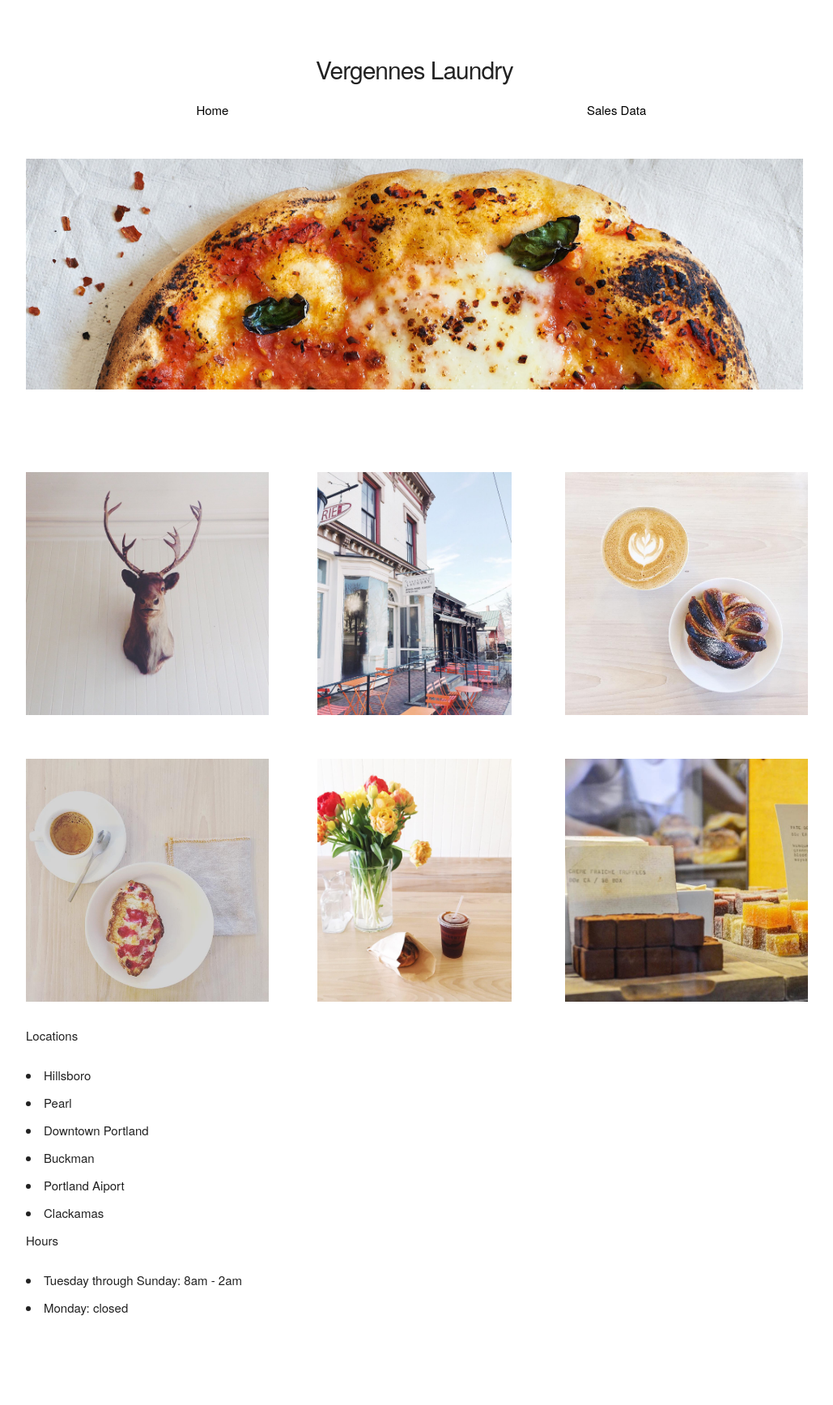
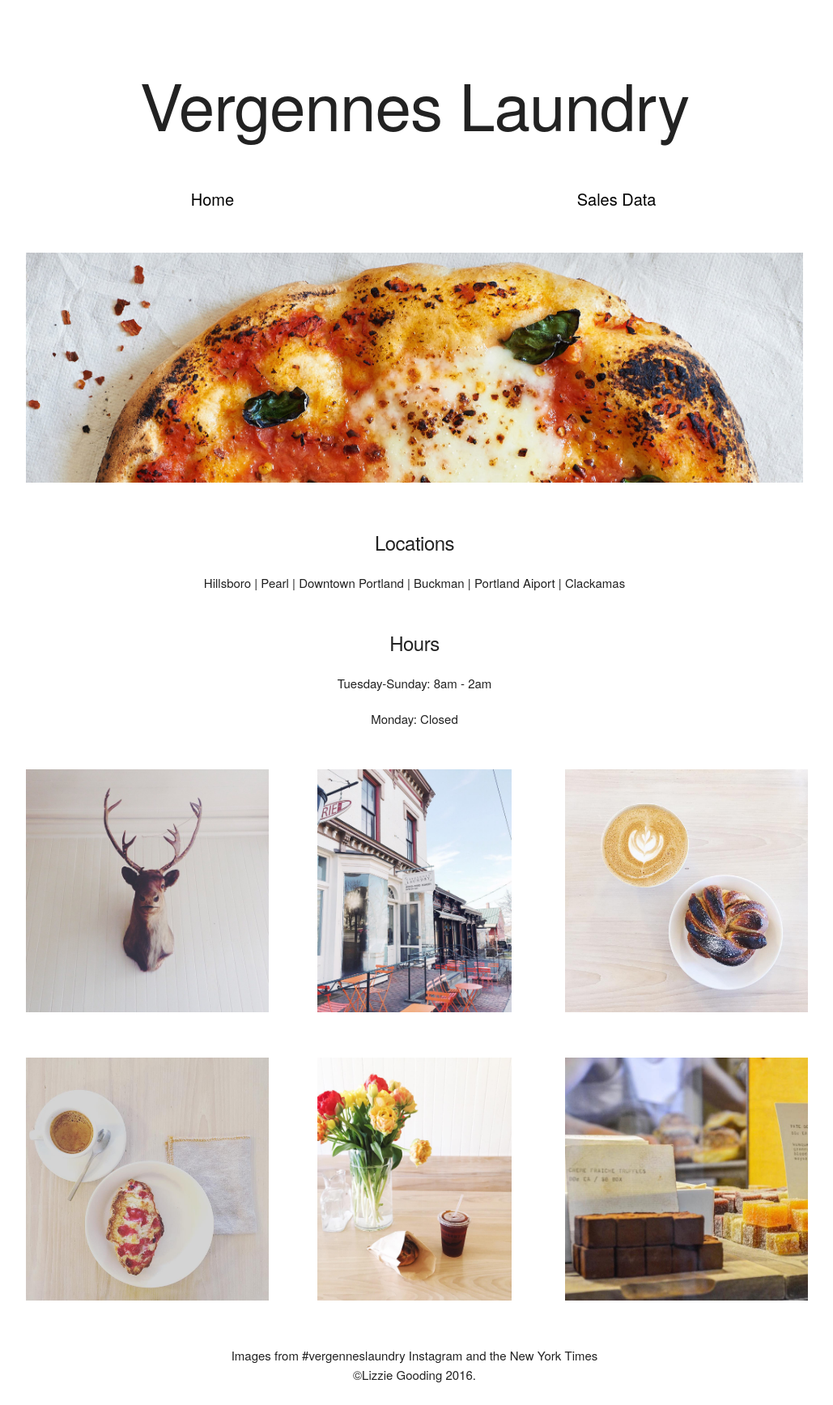
Before and after one commit to lizziegooding/Code-Fellows, a plain HTML site: page w2/pizza/index.html in a window 1280 px wide. Shown: the whole page at 81% size, without its empty margins (128-1157 px from the left). Before the commit the page ends 1652 px from the top, so only its background shows below. Drawn offline with Linux system fonts and the light colour scheme.

Commit message:
Finished home page

```diff
--- a/w2/pizza/compute.js
+++ b/w2/pizza/compute.js
@@ -252,8 +252,8 @@
 console.log(hours);
 
 //Create function that adds objects to dPizza and dDeliveries based on user input
-// var button = getID('button');
-// button.addEventListener('click',writeInput);
+var button = getID('button');
+button.addEventListener('click',writeInput);
 
 function writeInput(event){
   event.preventDefault(); // ould have to add form for this to work
@@ -448,5 +448,5 @@
   }
 }
 //Call functions and a write to DOM
-// postData(pizza3001);
-// postSummary(pizza3001);
+postData(pizza3001);
+postSummary(pizza3001);
--- a/w2/pizza/index.html
+++ b/w2/pizza/index.html
@@ -3,62 +3,42 @@
 <head>
 <title>Vergennes Laundry</title>
   <link type="text/css" rel="stylesheet" href="stylesheet.css"/>
+  <!-- Skeleton links to Google web font Raleway automatically -->
   <link type="text/css" rel="stylesheet" href="css/skeleton.css"/>
   <link type="text/css" rel="stylesheet" href="css/normalize.css"/>
-
-  <!-- <link href='https://fonts.googleapis.com/css?family=Poiret+One' rel='stylesheet' type='text/css'> -->
 </head>
 <body>
   <div class="container">
-    <br>
-    <br>
-  <div class="row"><h1>Vergennes Laundry</h1></div>
+
+  <h1 id="head">Vergennes Laundry</h1>
+
   <div class="row">
     <div class="six columns"><a href="index.html">Home</a></div>
     <div class="six columns"><a href="sales-data.html">Sales Data</a></div>
   </div>
+
+  <div class="row"><img id="pizza" src="images/pizza.jpg"/></div>
+  <h5>Locations</h5>
+  <h6>Hillsboro |   Pearl   |   Downtown Portland   |   Buckman   |   Portland Aiport   |   Clackamas</h6>
   <br>
-    <br>
-  <div class="row"><img id="pizza" src="images/pizza.jpg"/></div>
-  <br>
-  <br>
-  <br>
-  <br>
-  <!-- <p id="total"></p> -->
+  <h5>Hours</h5>
+    <h6>Tuesday-Sunday: 8am - 2am</h6>
+    <h6>Monday: Closed</h6>
   <div class="grid">
-  <!-- <div class="row"> -->
     <div class="four columns"><img id="caribou" src = "images/caribou.jpg"/></div>
     <div class="four columns"><img id="store" src = "images/store.jpg"/></div>
     <div class="four columns"><img id="coffee" src = "images/coffee.jpg"/></div>
   </div>
-  <br>
-  <br>
-  <!-- </div> -->
-  <!-- <div class="row"> -->
+
   <div class="grid">
     <div class="four columns"><img id="scone" src = "images/scone.jpg"/></div>
     <div class="four columns"><img id="flowers" src = "images/flowers.jpg"/></div>
     <div class="four columns"><img id="chocolates" src = "images/chocolates.jpg"/></div>
-  <!-- </div> -->
 </div>
 
-  <br>
-  <ul>Locations</ul>
-    <li>Hillsboro</li>
-    <li>Pearl</li>
-    <li>Downtown Portland</li>
-    <li>Buckman</li>
-    <li>Portland Aiport</li>
-    <li>Clackamas</li>
-  </ul>
-  <ul>Hours</ul>
-    <li>Tuesday through Sunday: 8am - 2am</li>
-    <li>Monday: closed</li>
-  </ul>
-  <p id="c1"></p>
-  <p id="c2"></p>
+  <p>Images from #vergenneslaundry Instagram and the New York Times<br>&copy;Lizzie Gooding 2016.</p>
+
 </div>
-  <script src="compute.js" type="text/javascript"></script>
 </body>
 
 </html>
--- a/w2/pizza/stylesheet.css
+++ b/w2/pizza/stylesheet.css
@@ -25,10 +25,17 @@
 
 .grid {
   display: flex;
-  justify-content: space-around;;
+  justify-content: space-around;
+  margin-top: 50px;
+  margin-bottom: 50px;
   /*align-items: baseline;
   flex-flow: row wrap;
   align-content: center;*/
+}
+
+.row {
+  margin-top: 50px;
+  margin-bottom: 50px;
 }
 
 h1, h2, div {
@@ -44,6 +51,7 @@
 a {
   display: inline;
   text-decoration: none;
+  font-size: 20px;
 }
 /* unvisited link */
 a:link {
@@ -64,9 +72,10 @@
 a:active {
     color: black;
 }
-/*#head {
-  background-color: purple;
-}*/
+#head {
+  font-size: 80px;
+  margin-top: 80px;
+}
 
 /*#sales {
   display: inline;
```
